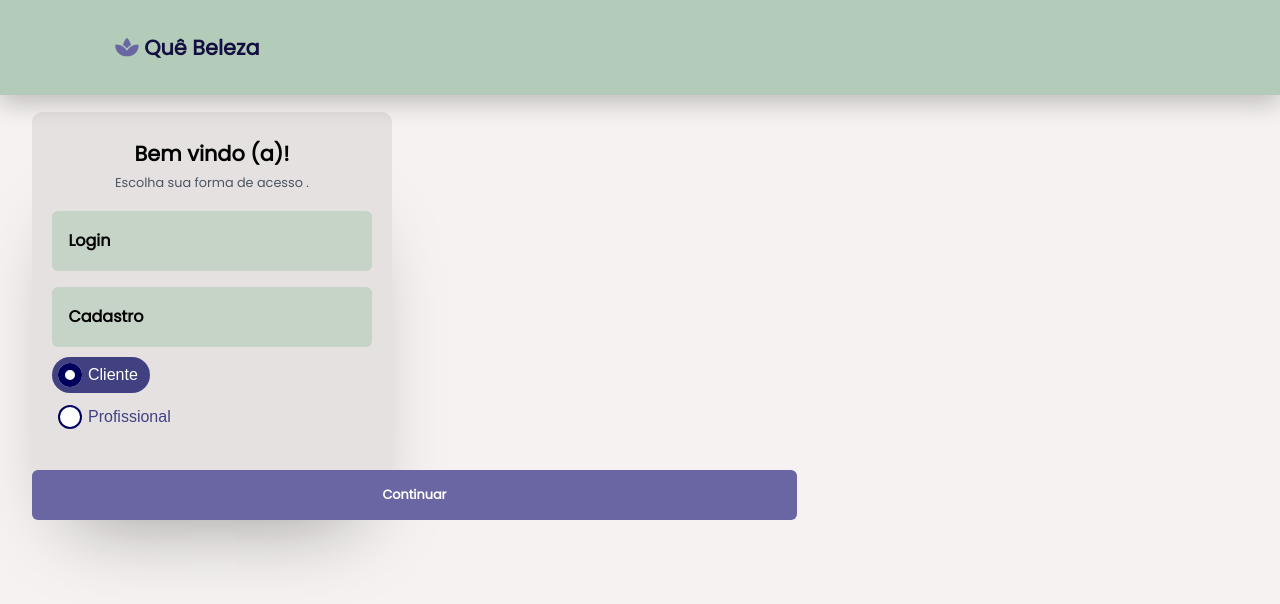
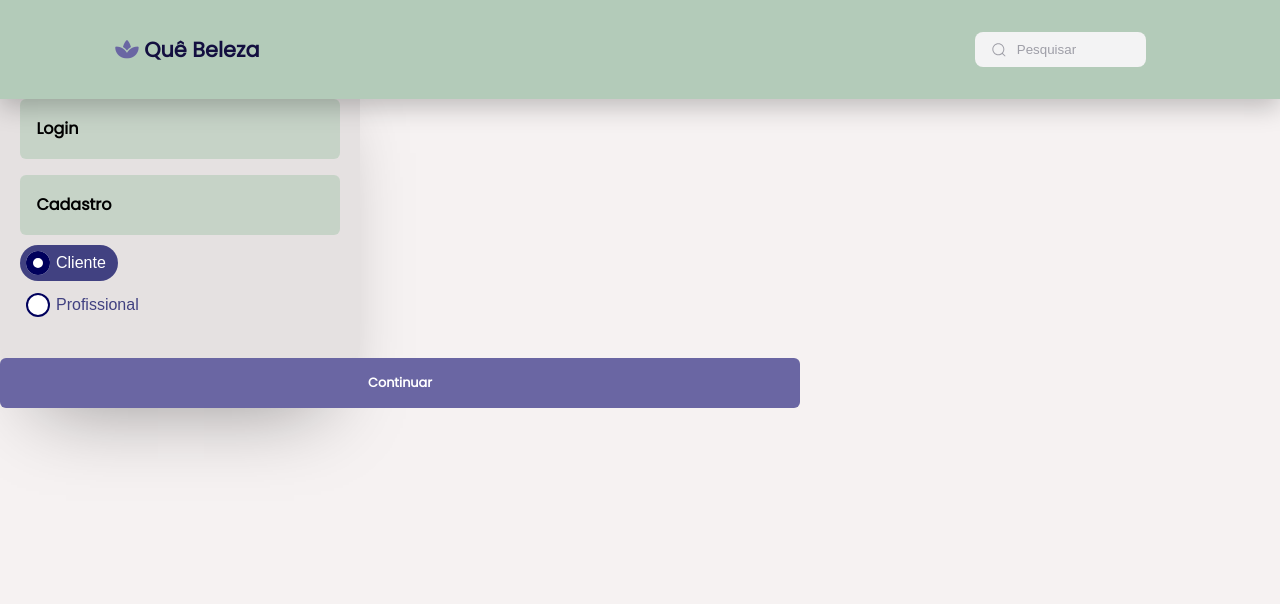
Before and after one commit to Joao14F/Que-Beleza, a PHP site: page / in a window 1280 px wide. Shown: the top 604 px of the page. Run offline with PHP 8.4, Linux system fonts and the light colour scheme.

Commit message:
LUIZA!!!!

```diff
--- a/Bolsa/front/index.php
+++ b/Bolsa/front/index.php
@@ -11,11 +11,12 @@
     <link rel="stylesheet" href="https://cdn.jsdelivr.net/npm/swiper@10/swiper-bundle.min.css" />
     <title> Tela de início </title>
 </head>
-<header class="header">
-    <a href="#" class="logo"><i class="fa-solid fa-spa"></i> Quê Beleza</a>
-</header>
 
-<body style="padding-top: 7rem; padding-right: 2rem; padding-left:2rem;">
+<body>
+    <div class="container">
+        <?php
+        include_once "cabecalho.php"
+        ?>
         <form class="plan-chooser">
             <div class="form">
                 <span class="title">Bem vindo (a)! </span>
@@ -53,12 +54,10 @@
                 </label>
             </div>
 
-        </div>
-        </div>
             <a href="#" title="" class="choose-btn"> Continuar </a>
 
         </form>
-
+    </div>
 </body>
 
 </html>
```
Lines whose indentation alone changed are shown as unchanged.
